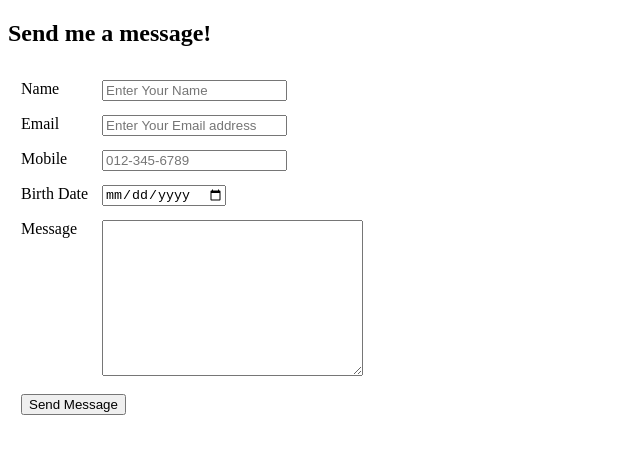
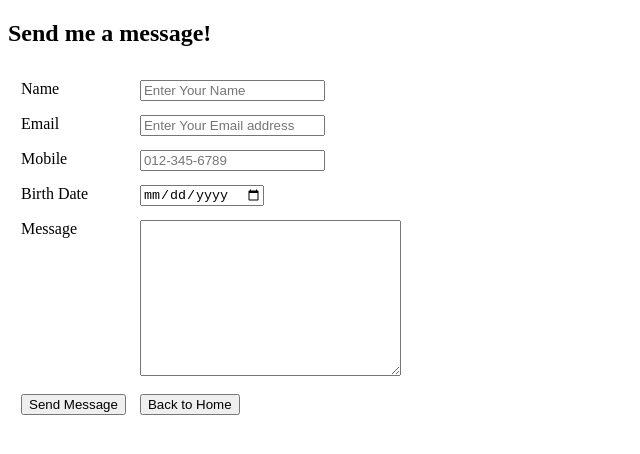
Before and after one commit to Shivamk94/resume, a plain HTML site: page Contact me.html in a window 1280 px wide. Shown: the whole page, without its empty margins (0-640 px from the left). Drawn offline with Linux system fonts and the light colour scheme.

Commit message:
002 - Added Back to Home button on Contact me page

```diff
--- a/Contact me.html
+++ b/Contact me.html
@@ -31,7 +31,8 @@
                 <td><textarea name="Message" id="" cols="30" rows="10"></textarea></td>
             </tr>
             <tr>
-                <td colspan="2"><input type="Submit" value="Send Message"></td>
+                <td><input type="Submit" value="Send Message"></td>
+                <td><a href="index.html"><input type="button" value="Back to Home"></a></td>
             </tr>
         </table>
     </form>
```
